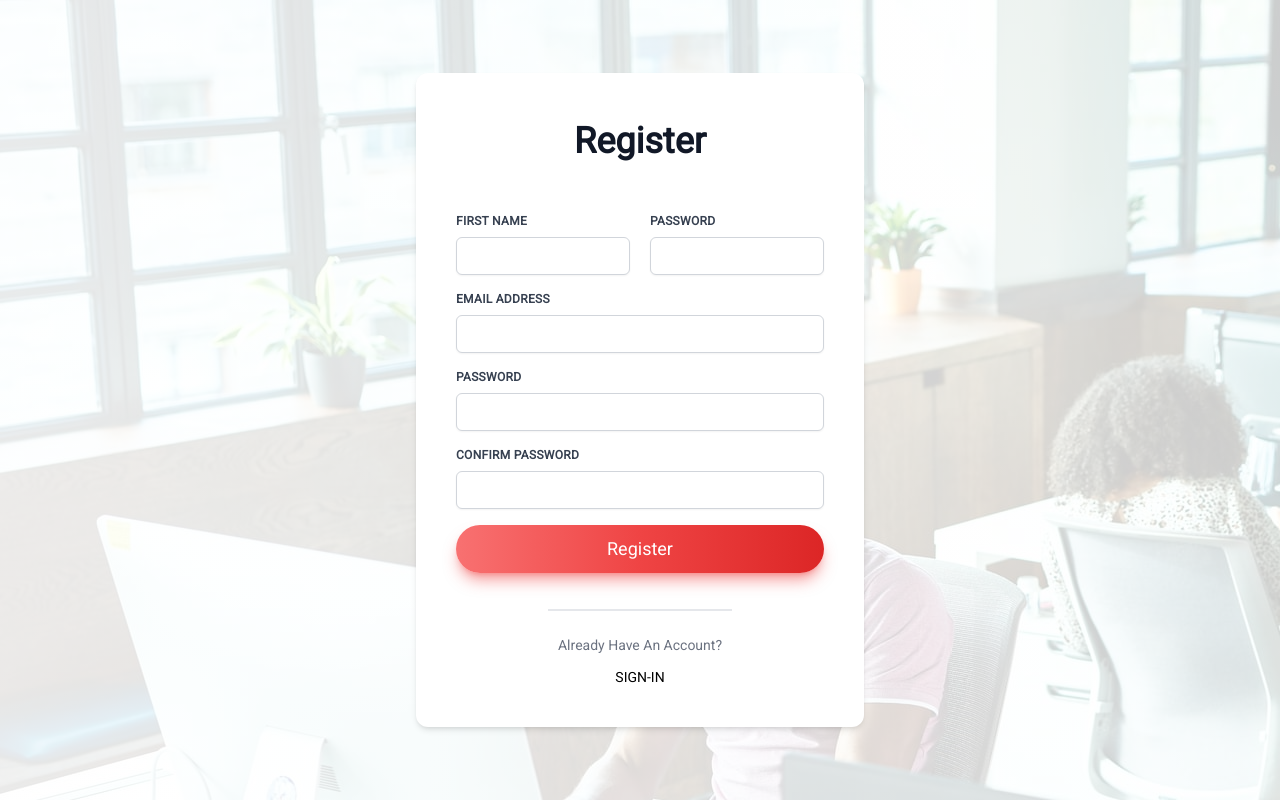
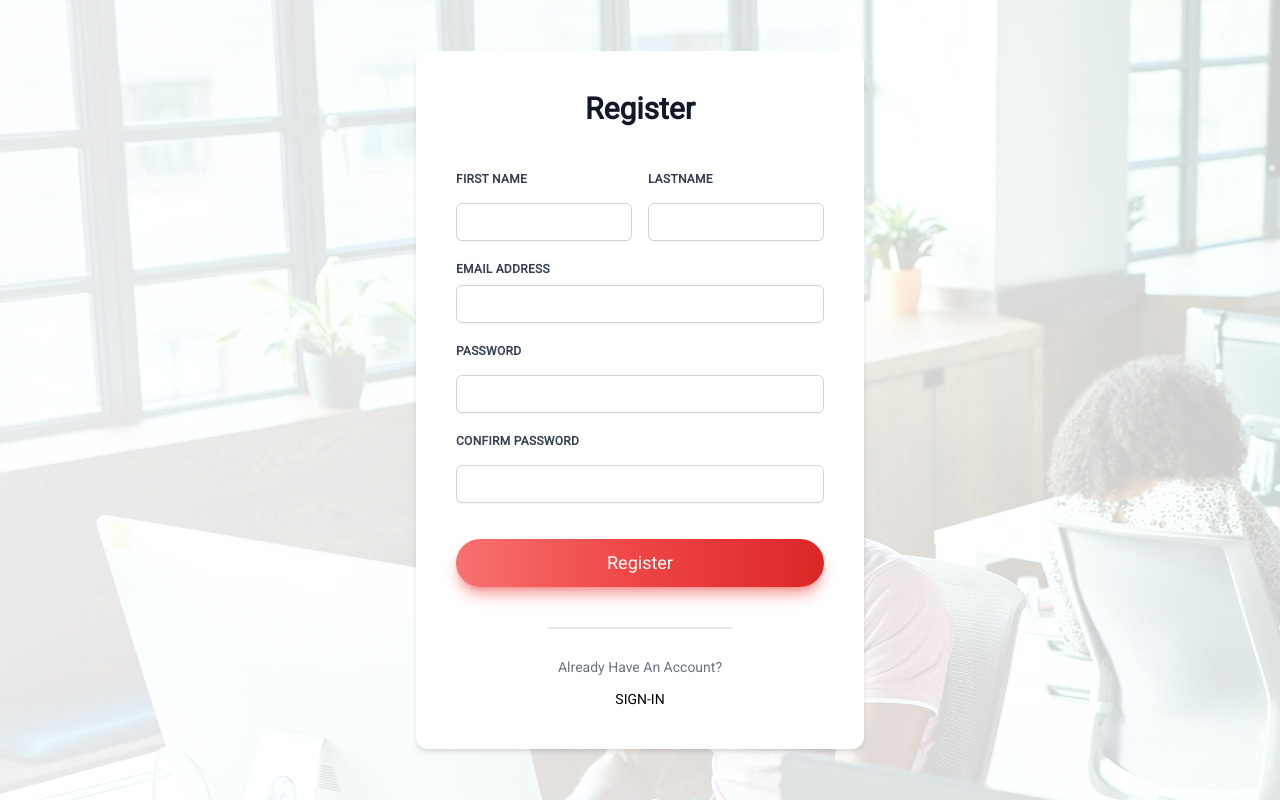
Before and after one commit to AnthonyChablov/to-do-list-mern-app, a React (Vite) app in the folder client/: page /register in a window 1280 px wide. Built offline with nearby package versions, Linux system fonts and the light colour scheme.

Commit message:
fix register form

```diff
--- a/client/src/components/Common/Header.tsx
+++ b/client/src/components/Common/Header.tsx
@@ -5,10 +5,10 @@ interface IHeader{
 
 const Header = ({text}:IHeader) => {
   return (
-    <h2 className="mb-7 text-center text-4xl font-black text-gray-900 ">
+    <h2 className="mb-7 text-center text-3xl font-black text-gray-900 ">
         {text}
     </h2>
   )
 }
 
-export default Header
+export default Header;
--- a/client/src/components/Login/LoginLayout.tsx
+++ b/client/src/components/Login/LoginLayout.tsx
@@ -10,6 +10,7 @@ const LoginLayout = () => {
     <div className="relative min-h-screen bg-gray-100 flex flex-col justify-center py-12 sm:px-6 lg:px-8 font-Roboto bg-heroImage ">
       <BackgroundMask/>
       <Container/>
+      {/* layout */}
       <div className="sm:mx-auto sm:w-full sm:max-w-md">
         <div className="relative pt-9 pb-10 px-4 bg-white shadow-md rounded-xl sm:px-10 ">
           <div className="pt-3 pb-6">
--- a/client/src/components/Register/Form/RegisterForm.tsx
+++ b/client/src/components/Register/Form/RegisterForm.tsx
@@ -33,13 +33,13 @@ const RegisterForm = () => {
         validationSchema={validationSchema}
         onSubmit={onSubmit}
     >{({ errors, touched }) => (
-        <Form className="space-y-4">
+        <Form className="space-y-5">
             <div className='flex flex-col sm:flex-row'>
-                <div className="mr-5">
+                <div className="mr-4">
                     {/* first name */}
                     <label
                         htmlFor="firstName"
-                        className=" mb-2 block text-xs font-bold text-gray-700 uppercase tracking-wide"
+                        className="mb-4 block text-xs font-bold text-gray-700 uppercase tracking-wide"
                     >
                         {'First Name'}
                     </label>
@@ -50,34 +50,27 @@ const RegisterForm = () => {
                             type={`firstName`}
                             className="appearance-none block w-full px-3 py-2 border border-gray-300 rounded-md shadow-sm
                             placeholder-gray-400 focus:outline-none focus:ring-primary-500 focus:border-primary-500 sm:text-sm"
+                            required
                         />
-                        <ErrorMessage
-                            name={`firstName`}
-                            component="div"
-                            className="text-red-500 text-xs mt-1"
-                        />
+
                     </div>
                 </div>
                 <div className="pt-6 sm:pt-0">
                     {/* last name */}
                     <label
-                        htmlFor="password"
-                        className=" mb-2 block text-xs font-bold text-gray-700 uppercase tracking-wide"
+                        htmlFor="lastName"
+                        className="mb-4 block text-xs font-bold text-gray-700 uppercase tracking-wide"
                     >
-                        {'password'}
+                        {'lastName'}
                     </label>
                     <div className="mt-1">
                         <Field
-                            id={`password`}
-                            name={`password`}
-                            type={`password`}
+                            id={`lastName`}
+                            name={`lastName`}
+                            type={`lastName`}
                             className="appearance-none block w-full px-3 py-2 border border-gray-300 rounded-md shadow-sm
                             placeholder-gray-400 focus:outline-none focus:ring-primary-500 focus:border-primary-500 sm:text-sm"
-                        />
-                        <ErrorMessage
-                            name={`password`}
-                            component="div"
-                            className="text-red-500 text-xs mt-1"
+                            required
                         />
                     </div>
                 </div>
@@ -98,20 +91,15 @@ const RegisterForm = () => {
                         type={`email`}
                         className="appearance-none block w-full px-3 py-2 border border-gray-300 rounded-md shadow-sm
                         placeholder-gray-400 focus:outline-none focus:ring-primary-500 focus:border-primary-500 sm:text-sm"
-                    />
-                    <ErrorMessage
-                        name={`email`}
-                        component="div"
-                        className="text-red-500 text-xs mt-1"
+                        required
                     />
                 </div>
             </div>
-
             <div className="div">
                 {/* password */}
                 <label
-                    htmlFor="email"
-                    className=" mb-2 block text-xs font-bold text-gray-700 uppercase tracking-wide"
+                    htmlFor="password"
+                    className=" mb-4 block text-xs font-bold text-gray-700 uppercase tracking-wide"
                 >
                     {'password'}
                 </label>
@@ -122,55 +110,45 @@ const RegisterForm = () => {
                         type={`password`}
                         className="appearance-none block w-full px-3 py-2 border border-gray-300 rounded-md shadow-sm
                         placeholder-gray-400 focus:outline-none focus:ring-primary-500 focus:border-primary-500 sm:text-sm"
-                    />
-                    <ErrorMessage
-                        name={`password`}
-                        component="div"
-                        className="text-red-500 text-xs mt-1"
+                        required
                     />
                 </div>
             </div>
-
             <div className="div">
                 {/* confirm password */}
                 <label
-                    htmlFor="email"
-                    className=" mb-2 block text-xs font-bold text-gray-700 uppercase tracking-wide"
+                    htmlFor="confirmPassword"
+                    className=" mb-4 block text-xs font-bold text-gray-700 uppercase tracking-wide"
                 >
                     {'confirm password'}
                 </label>
                 <div className="mt-1">
                     <Field
-                        id={`password`}
-                        name={`password`}
+                        id={`confirmPassword`}
+                        name={`confirmPassword`}
                         type={`password`}
                         className="appearance-none block w-full px-3 py-2 border border-gray-300 rounded-md shadow-sm
                         placeholder-gray-400 focus:outline-none focus:ring-primary-500 focus:border-primary-500 sm:text-sm"
-                    />
-                    <ErrorMessage
-                        name={`password`}
-                        component="div"
-                        className="text-red-500 text-xs mt-1"
+                        required
                     />
                 </div>
             </div>
-
-
-
-            <div className='pb-3'>
+            <div className='pt-4 pb-3'>
                 <SubmitButton name={'Register'}/>
             </div>
+
             {/* Border */}
             <div className="border-t-2 w-6/12 mx-auto"></div>
+
             {/* Sign Up */}
             <div className="flex items-center justify-center ">
                 <div className="mt-2  text-sm font-medium text-primary-600 hover:text-primary-500 text-center">
                 <p className='text-gray-500'>Already Have An Account?</p>
-                <button className='pt-3 text-md uppercase hover:underline hover:text-red-600 '>
+                <div className='pt-3 text-md uppercase hover:underline hover:text-red-600 '>
                     <Link to='/login'>
                         Sign-in
                     </Link>
-                </button>
+                </div>
                 </div>
             </div>
         </Form>
--- a/client/src/components/Register/RegisterLayout.tsx
+++ b/client/src/components/Register/RegisterLayout.tsx
@@ -11,7 +11,7 @@ const RegisterLayout = () => {
         <Container/>
         <div className="sm:mx-auto sm:w-full sm:max-w-md">
         <div className="relative pt-9 pb-10 px-4 bg-white shadow-md rounded-xl sm:px-10 ">
-          <div className="pt-3 pb-6">
+          <div className="pt-1 pb-4">
             <Header text={'Register'}/>
           </div>
           <RegisterForm/>
```
